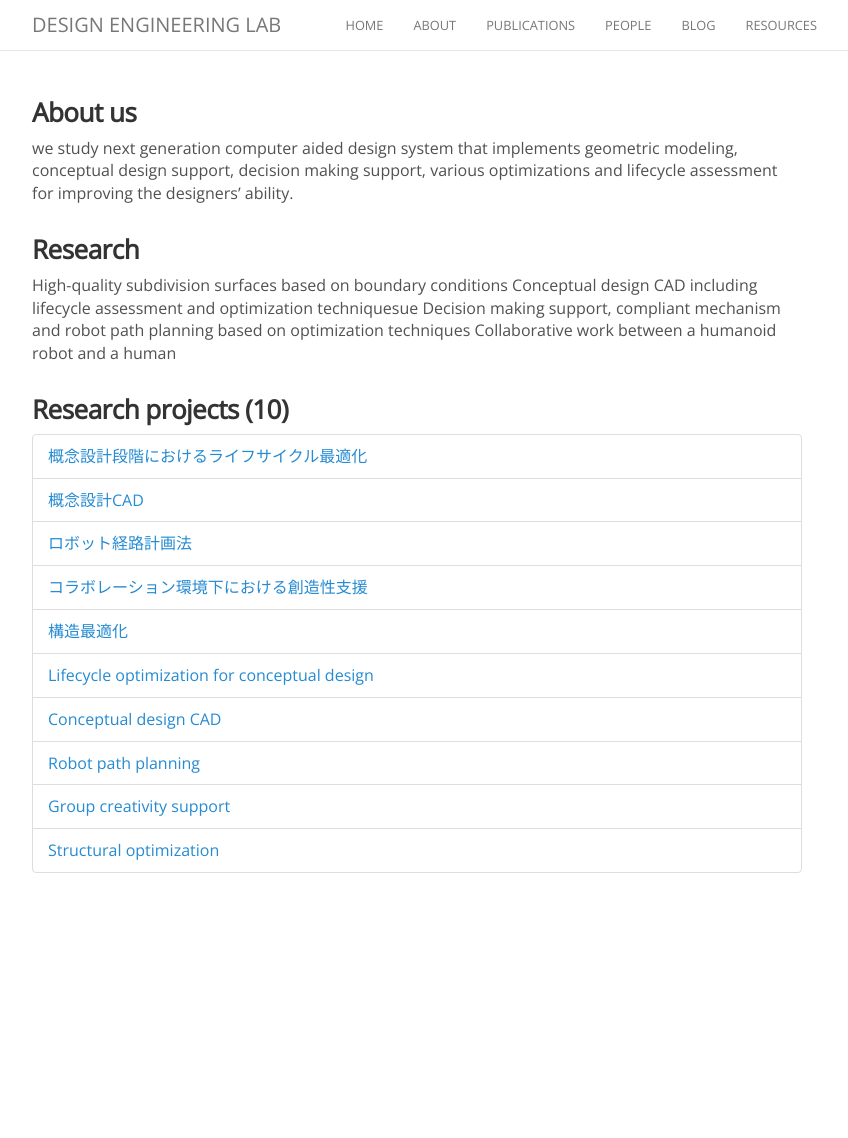
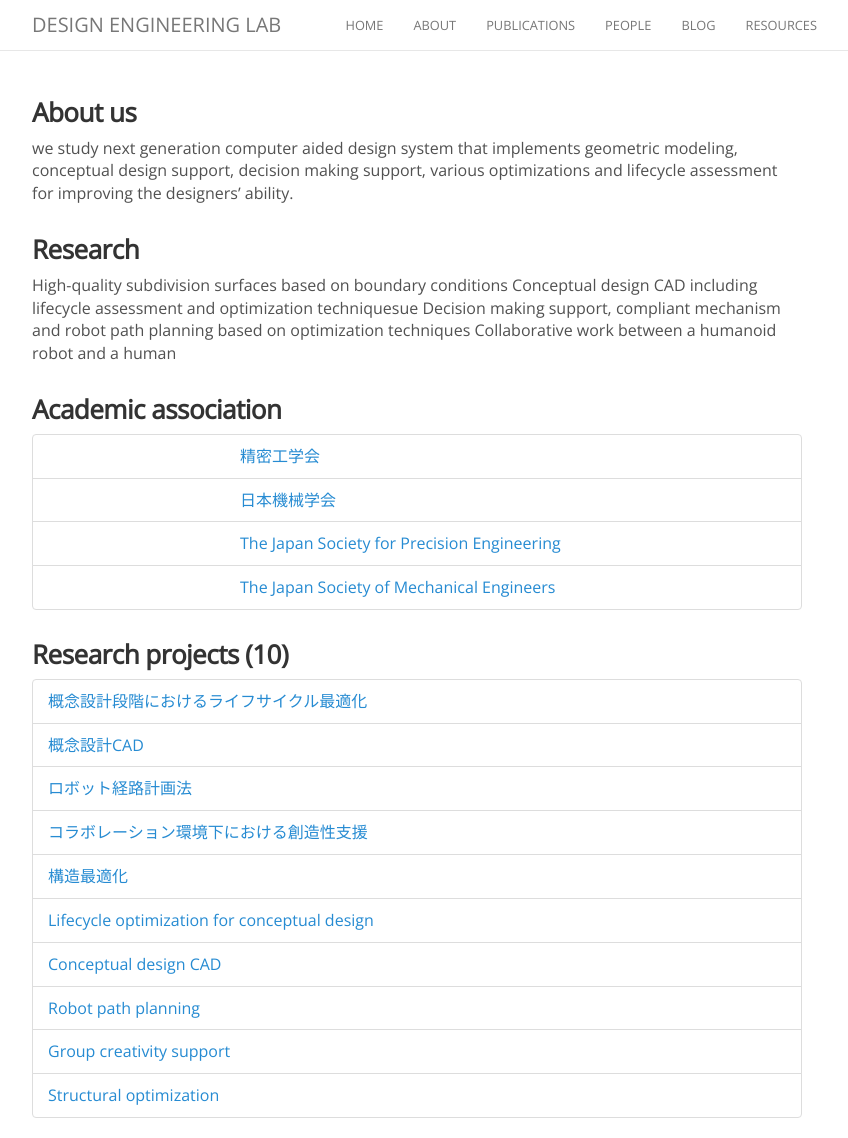
Before and after one commit to TTI-DEL/Lab, a Jekyll site: the page built from about.md, in a window 1280 px wide and 1138 px high. Shown: the whole window, without its empty margins (223-1071 px from the left). Built offline with Jekyll 4.4.1, drawn with Linux system fonts in a browser that asks for light colours; nearby versions of some CDN libraries; comment, search, counter and statistics services are not loaded.

Commit message:
Update about.md

```diff
--- a/about.md
+++ b/about.md
@@ -13,6 +13,71 @@ High-quality subdivision surfaces based on boundary conditions
 Conceptual design CAD including lifecycle assessment and optimization techniquesue
 Decision making support, compliant mechanism and robot path planning based on optimization techniques
 Collaborative work between a humanoid robot and a human
+
+
+### Academic association
+
+<ul class="rm-cv-list-group">
+				<li class="list-group-item rm-cv-disclosed rm-cv-type-myself rm-cv-created">
+
+	<div class="rm-cv-list-content">
+
+		<div class="row">
+			<div class="col-xs-3">
+							</div>
+			<div class="col-xs-9">
+				<a href="/masakazukobayashi/association_memberships/5626970" class="rm-cv-list-title">精密工学会</a>&nbsp;			</div>
+		</div>
+
+			</div>
+
+	</li>
+<li class="list-group-item rm-cv-disclosed rm-cv-type-myself rm-cv-created">
+
+	<div class="rm-cv-list-content">
+
+		<div class="row">
+			<div class="col-xs-3">
+							</div>
+			<div class="col-xs-9">
+				<a href="/masakazukobayashi/association_memberships/5626969" class="rm-cv-list-title">日本機械学会</a>&nbsp;			</div>
+		</div>
+
+			</div>
+
+	</li>
+<li class="list-group-item rm-cv-disclosed rm-cv-type-myself rm-cv-created">
+
+	<div class="rm-cv-list-content">
+
+		<div class="row">
+			<div class="col-xs-3">
+							</div>
+			<div class="col-xs-9">
+				<a href="/masakazukobayashi/association_memberships/5626968" class="rm-cv-list-title">The Japan Society for Precision Engineering</a>&nbsp;			</div>
+		</div>
+
+			</div>
+
+	</li>
+<li class="list-group-item rm-cv-disclosed rm-cv-type-myself rm-cv-created">
+
+	<div class="rm-cv-list-content">
+
+		<div class="row">
+			<div class="col-xs-3">
+							</div>
+			<div class="col-xs-9">
+				<a href="/masakazukobayashi/association_memberships/5626967" class="rm-cv-list-title">The Japan Society of Mechanical Engineers</a>&nbsp;			</div>
+		</div>
+
+			</div>
+
+	</li>
+			</ul>
+
+
+
 
 
 ### Research projects (10)
```
